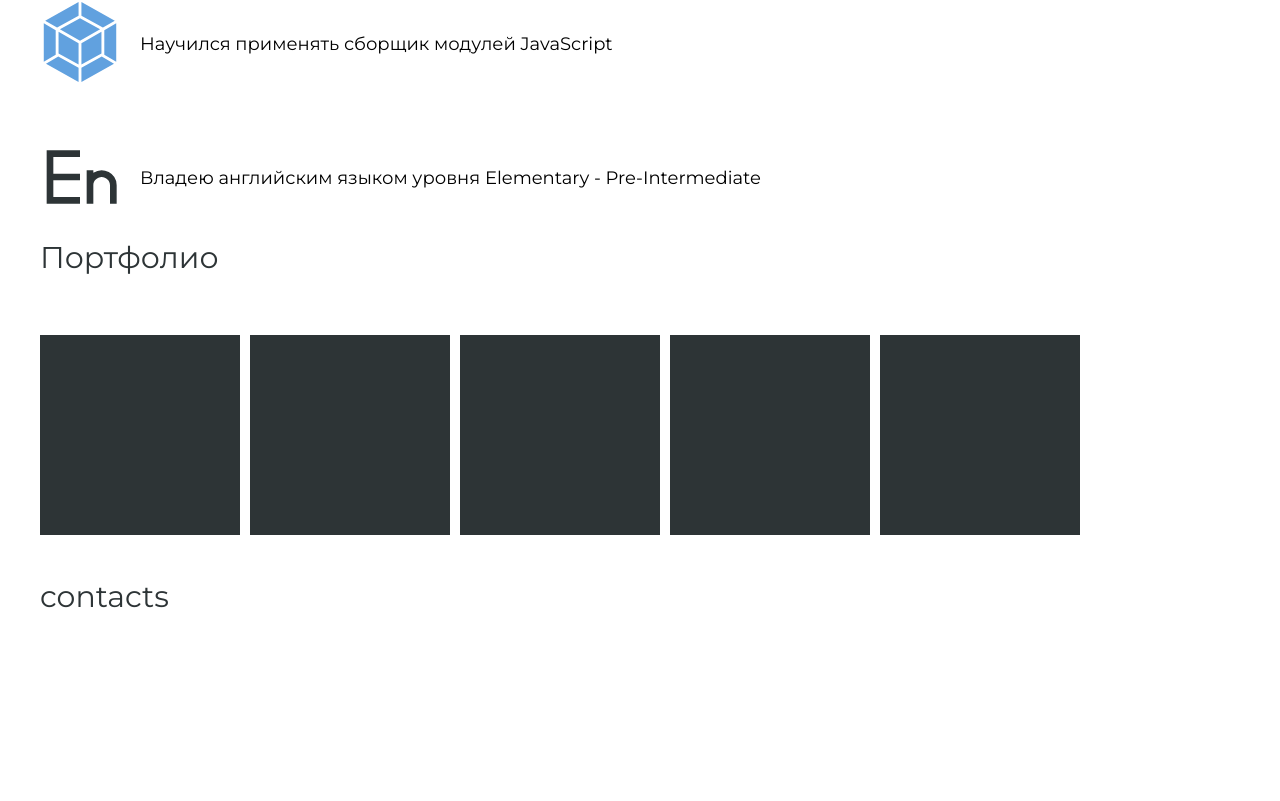
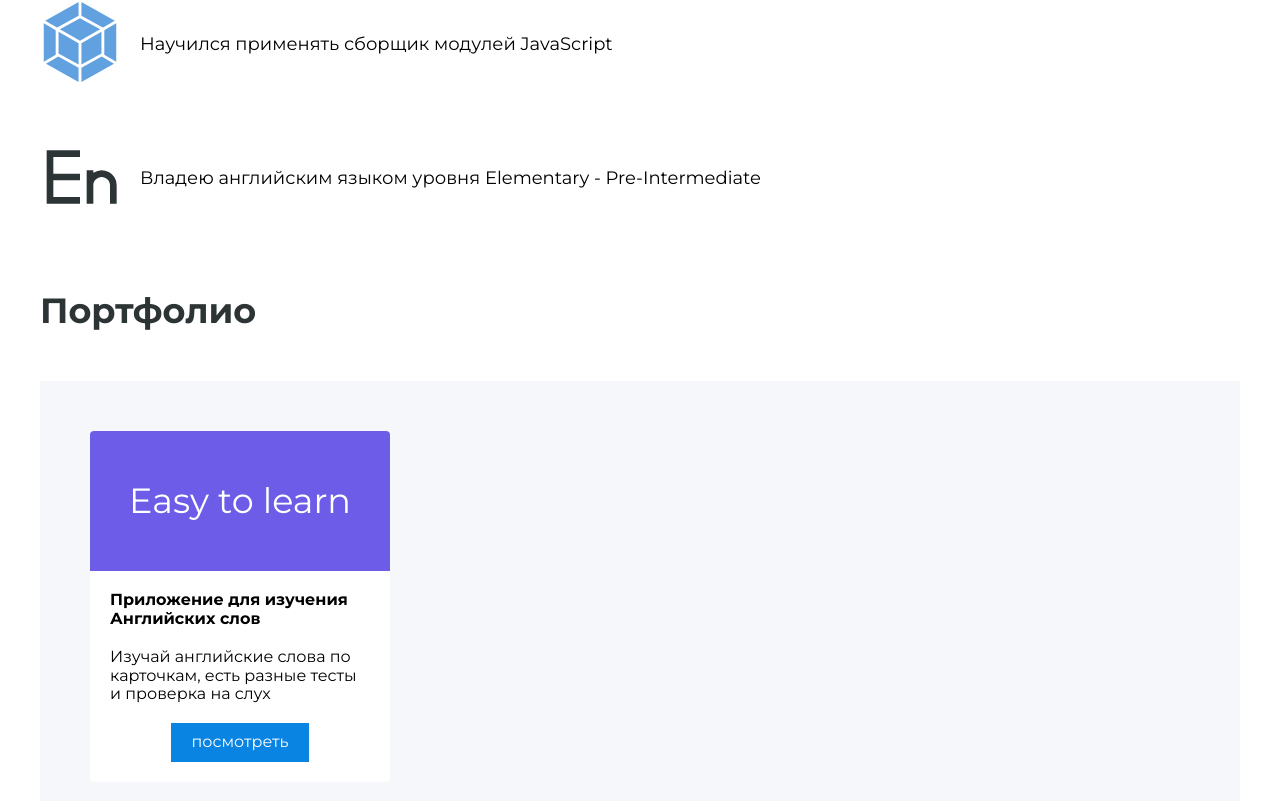
Before and after one commit to conservativ007/my_portfolio, a React app: page / in a window 1280 px wide. Shown: the part 1614-2415 px from the top of the page. Before the commit the page ends 2229 px from the top, so only its background shows below. Built offline with nearby package versions, Linux system fonts and the light colour scheme.

Commit message:
added the first project in portfolio

```diff
--- a/src/components/App.jsx
+++ b/src/components/App.jsx
@@ -15,7 +15,7 @@ const App = () => {
       <About />
       <Skills />
       <Portfolio />
-      <Contacts />
+      {/* <Contacts /> */}
     </>
   );
 }
--- a/src/components/Portfolio.jsx
+++ b/src/components/Portfolio.jsx
@@ -2,20 +2,23 @@ import React from 'react';
 import "../css/portfolio.scss";
 
 const Portfolio = () => {
+
   return (
     <div className="portfolio">
       <div className="container">
         <div className="portfolio-title">Портфолио</div>
         <div className="portfolio-items">
           <div className="item">
-          </div>
-          <div className="item">
-          </div>
-          <div className="item">
-          </div>
-          <div className="item">
-          </div>
-          <div className="item">
+            <div className="item-image learn-english">
+              Easy to learn
+            </div>
+            <div className="item-description">
+              <div className="item-description__title">Приложение для изучения Английских слов</div>
+              <div className="item-description__description">Изучай английские слова по карточкам, есть разные тесты и проверка на слух</div>
+              <div className="item-description__link">
+                <a href="https://learn-english-with-me.netlify.app/">посмотреть</a>
+              </div>
+            </div>
           </div>
         </div>
       </div>
@@ -23,4 +26,6 @@ const Portfolio = () => {
   );
 }
 
+// 335218
+
 export default Portfolio;
--- a/src/css/main-dark.scss
+++ b/src/css/main-dark.scss
@@ -11,4 +11,8 @@
   .about-text p {
     color: #b2bec3;
   }
+
+  .skills-test__item-text {
+    color: #b2bec3;
+  }
 }
--- a/src/css/portfolio.scss
+++ b/src/css/portfolio.scss
@@ -1,19 +1,64 @@
+.portfolio {
+  width: 100%;
+  padding: 50px 0;
+}
+
 .portfolio-title {
-  font-size: 30px;
+  font-size: 35px;
+  font-weight: bold;
   color: #2d3436;
 }
 
 .portfolio-items {
   margin-top: 50px;
+  background-color: #f6f7fb;
+  padding: 50px;
   display: flex;
   flex-wrap: wrap;
 }
 
 .item {
-  width: 200px;
-  height: 200px;
-  background-color: #2d3436;
-  margin-right: 10px;
-  margin-top: 10px;
-  cursor: pointer;
+  width: 300px;
+  background-color: white;
+  border-radius: 4px;
 }
+
+.item-image {
+  border-top-left-radius: 4px;
+  border-top-right-radius: 4px;
+}
+
+.learn-english {
+  color: white;
+  padding: 50px 0;
+  display: flex;
+  justify-content: center;
+  align-items: center;
+  font-size: 35px;
+  background-color: #6c5ce7;
+}
+
+.item-description {
+  padding: 20px;
+}
+
+.item-description__link {
+  display: flex;
+  justify-content: center;
+}
+
+.item-description__link a {
+  display: block;
+  margin-top: 20px;
+  color: white;
+  background-color: #0984e3;
+  padding: 10px 20px;
+}
+.item-description__link a:visited {
+  color: white;
+}
+
+.item-description__title {
+  font-weight: bold;
+  margin-bottom: 20px;
+}
```
